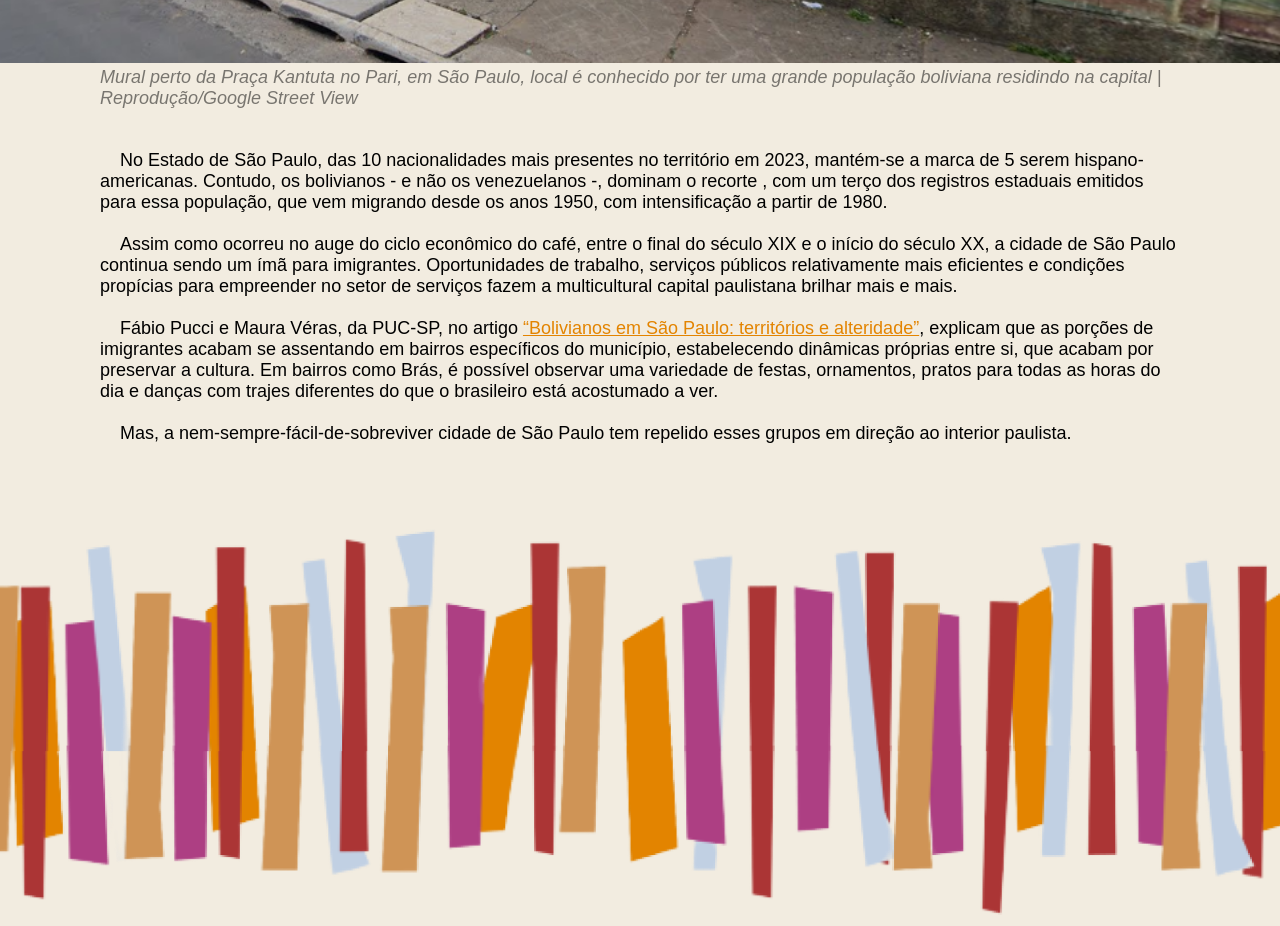
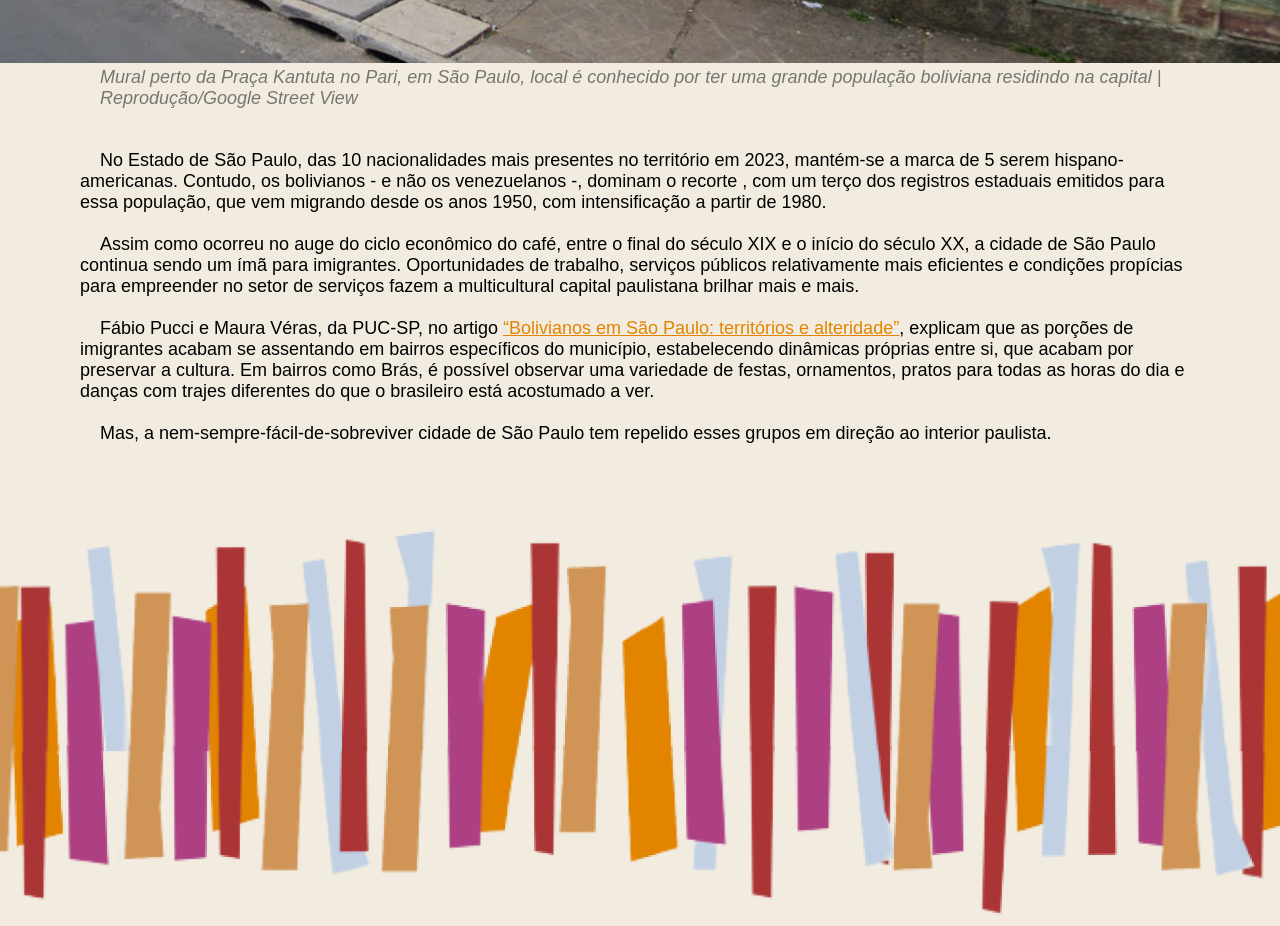
Before and after one commit to FelipeIotti/raizes, a React (Vite) app: page /#saoPaulo in a window 1280 px wide. Shown: the part 6380-7306 px from the top of the page. Built offline with nearby package versions, Linux system fonts and the light colour scheme.

Commit message:
add margin to sp

```diff
--- a/src/pages/Panorama/SaoPaulo/styles.ts
+++ b/src/pages/Panorama/SaoPaulo/styles.ts
@@ -34,6 +34,8 @@ export const Title = styled.text`
 export const TextContent = styled.div`
   margin: 100px;
   margin-top: 20px;
+  margin-right: 80px;
+  margin-left: 80px;
   margin-bottom: 60px;
   display: flex;
   flex-direction: column;
```
